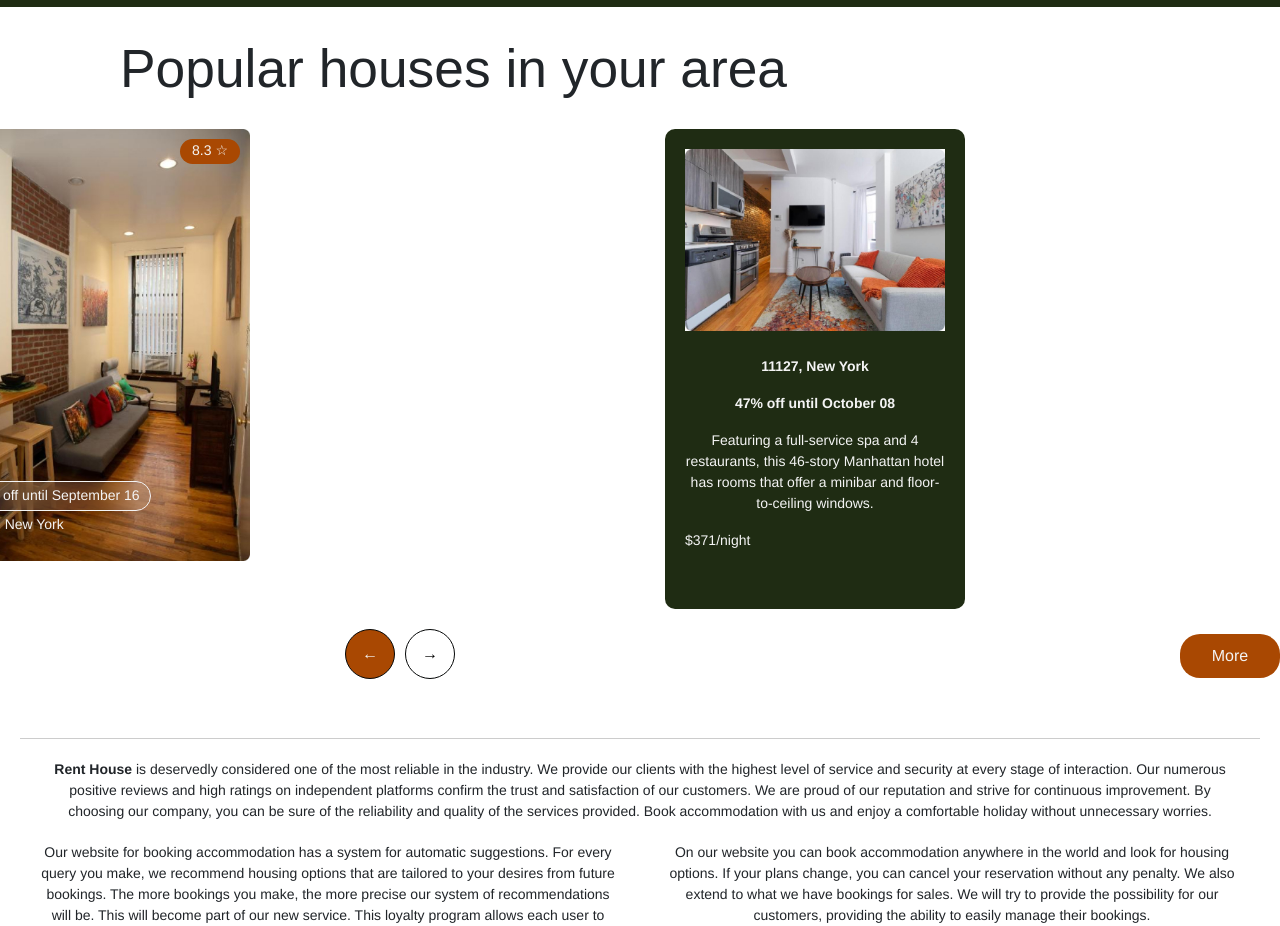
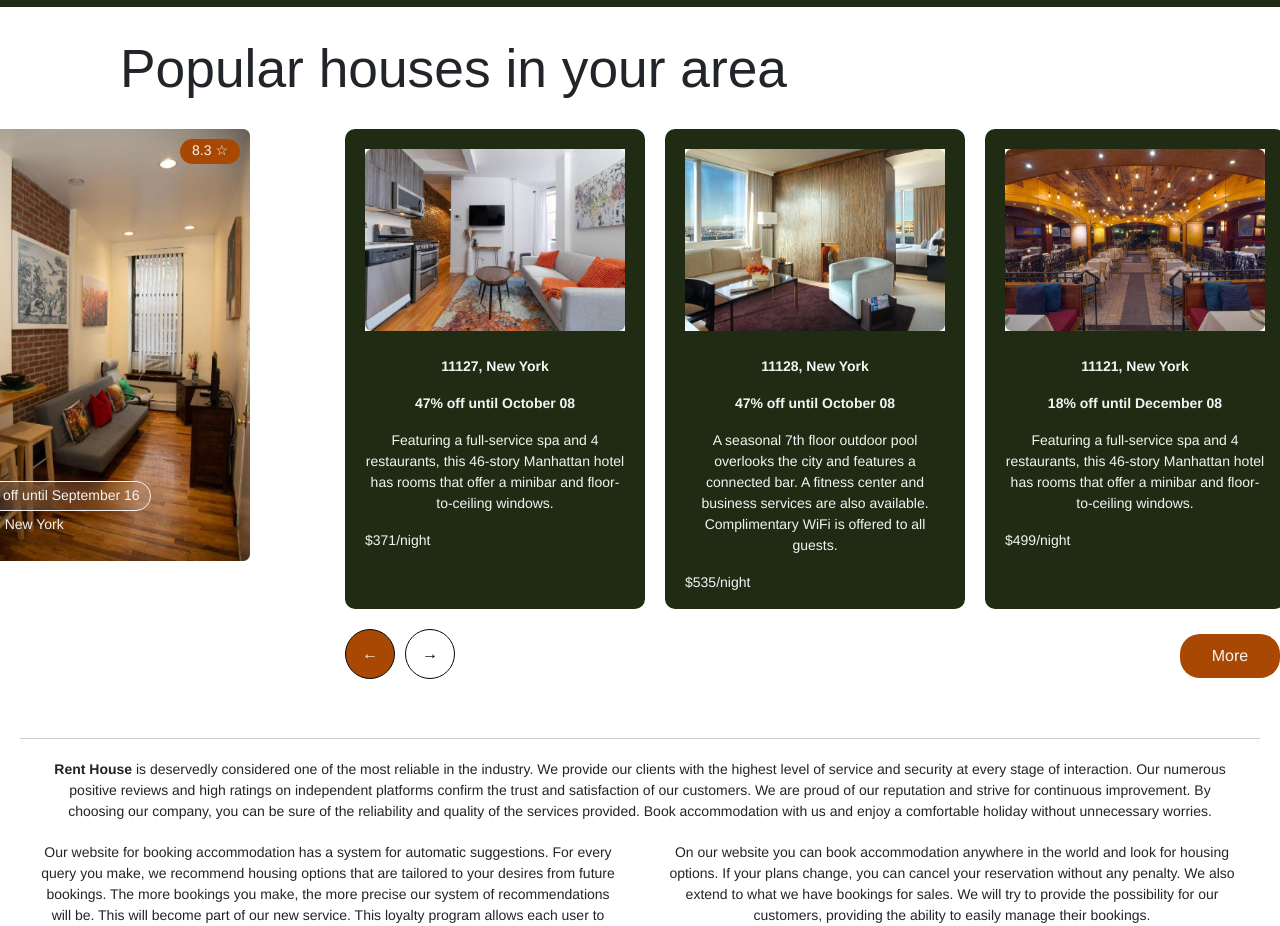
Before and after one commit to renthous-kyiv-ua/frontend, a React (Create React App) app in the folder rent-house-frontend/: page / in a window 1280 px wide. Shown: the part 1860-2786 px from the top of the page. Built offline with nearby package versions, Linux system fonts and the light colour scheme; no server answers.

Commit message:
Added carousel for photos

```diff
--- a/rent-house-frontend/src/components/MainPage.js
+++ b/rent-house-frontend/src/components/MainPage.js
@@ -99,19 +99,19 @@ const MainPage = () => {
     },
     {
       image: house4Image,
-      rating: "7.4 ☆",
-      details: "11127, New York",
+      rating: "8.9 ☆",
+      details: "11128, New York",
       discount: "47% off until October 08",
-      description: "Featuring a full-service spa and 4 restaurants, this 46-story Manhattan hotel has rooms that offer a minibar and floor-to-ceiling windows.",
-      price: "$371/night"
+      description: "A seasonal 7th floor outdoor pool overlooks the city and features a connected bar. A fitness center and business services are also available. Complimentary WiFi is offered to all guests.",
+      price: "$535/night"
     },
     {
       image: house5Image,
       rating: "7.4 ☆",
-      details: "11127, New York",
-      discount: "47% off until October 08",
+      details: "11121, New York",
+      discount: "18% off until December 08",
       description: "Featuring a full-service spa and 4 restaurants, this 46-story Manhattan hotel has rooms that offer a minibar and floor-to-ceiling windows.",
-      price: "$371/night"
+      price: "$499/night"
     }
   ];
 
@@ -132,6 +132,15 @@ const MainPage = () => {
       clearInterval(intervalId);
     };
   }, []);
+
+  const getVisibleHouses = () => {
+    const visibleHouses = [];
+    for (let i = 0; i < 3; i++) {
+      const index = (currentIndex + i) % housesData.length;
+      visibleHouses.push(housesData[index]);
+    }
+    return visibleHouses;
+  };
 
   const handleLanguageChange = (event) => {
     setLanguage(event.target.value);
@@ -416,18 +425,20 @@ const MainPage = () => {
             </div>
           </div>
           <div className="houses-list">
-            <div className="house-card">
-              <img src={housesData[currentIndex].image} alt="House" />
-              <div className="house-info">
-                <p className="rating">{housesData[currentIndex].rating}</p>
-                <div className='details'>
-                  <p><strong>{housesData[currentIndex].details}</strong></p>
-                  <p><strong>{housesData[currentIndex].discount}</strong></p>
-                  <p>{housesData[currentIndex].description}</p>
-                  <p className='price'>{housesData[currentIndex].price}</p>
+            {getVisibleHouses().map((house, index) => (
+              <div className="house-card" key={index}>
+                <img src={house.image} alt="House" />
+                <div className="house-info">
+                  <p className="rating">{house.rating}</p>
+                  <div className='details'>
+                    <p><strong>{house.details}</strong></p>
+                    <p><strong>{house.discount}</strong></p>
+                    <p>{house.description}</p>
+                    <p className='price'>{house.price}</p>
+                  </div>
                 </div>
               </div>
-            </div>
+            ))}
           </div>
           <div className="buttons">
             <button className="prev-photo" onClick={handlePrev}>←</button>
```
